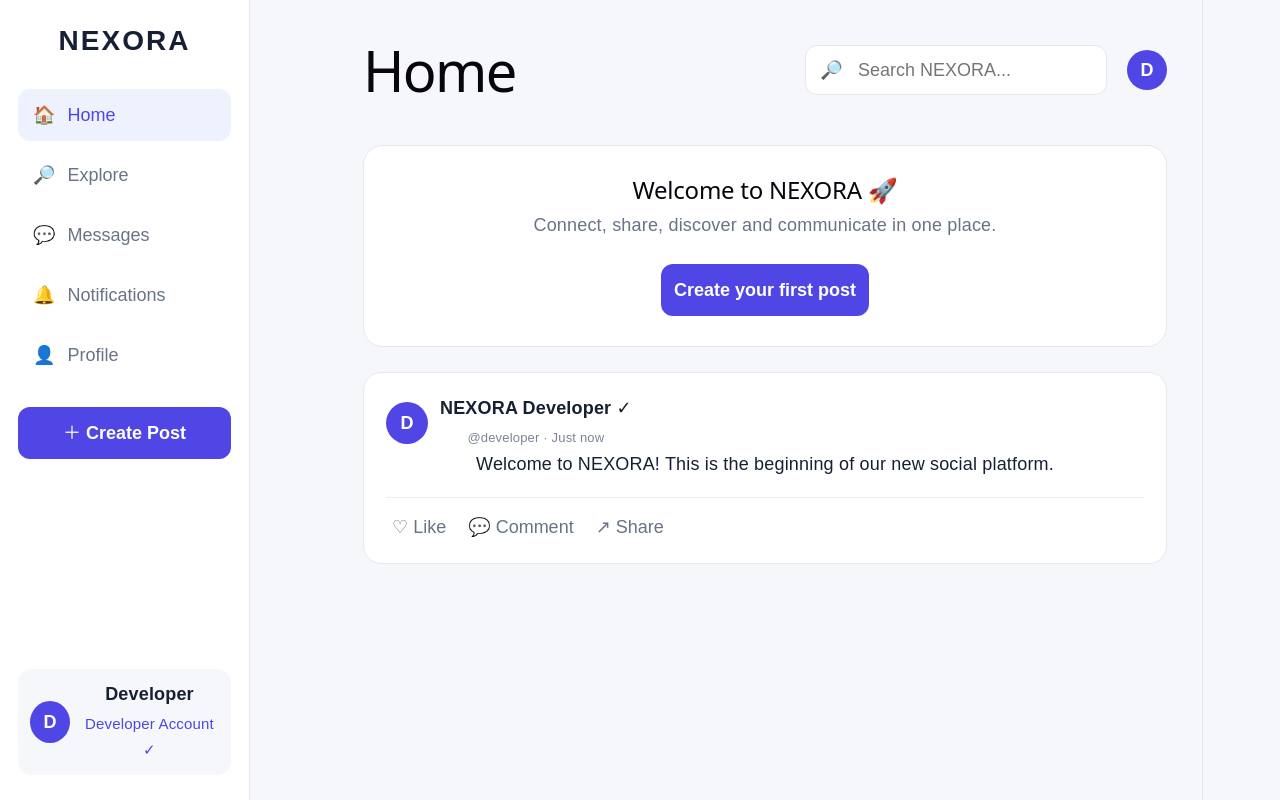
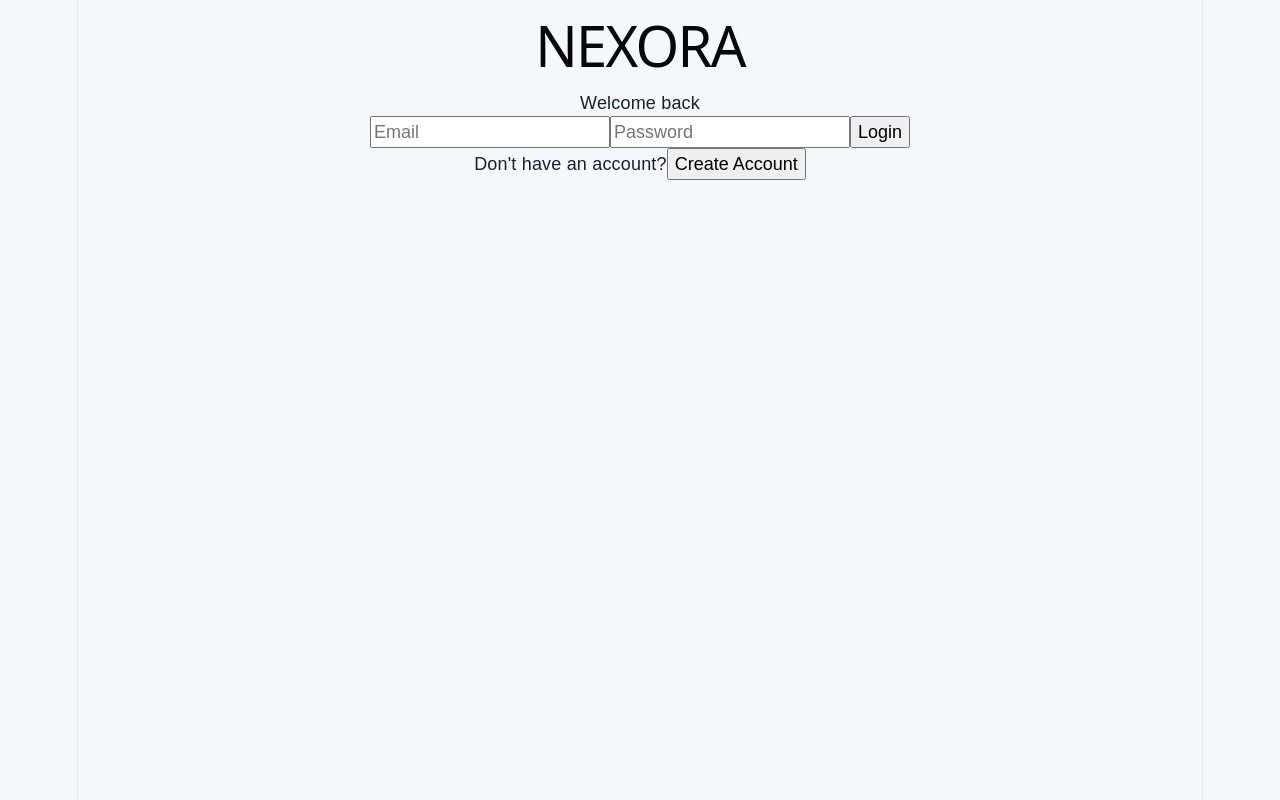
Before and after one commit to twfeekehab77-hash/NEXORA, a React (Vite) app: page / in a window 1280 px wide. Built offline with nearby package versions, Linux system fonts and the light colour scheme.

Commit message:
Add NEXORA login screen

```diff
--- a/src/App.jsx
+++ b/src/App.jsx
@@ -1,7 +1,9 @@
 import { useState } from "react";
+import Login from "./Login";
 import "./App.css";
 
 function App() {
+  const [loggedIn, setLoggedIn] = useState(false);
   const [active, setActive] = useState("Home");
 
   const menu = [
@@ -11,6 +13,10 @@ function App() {
     { name: "Notifications", icon: "🔔" },
     { name: "Profile", icon: "👤" },
   ];
+
+  if (!loggedIn) {
+    return <Login onLogin={() => setLoggedIn(true)} />;
+  }
 
   return (
     <div className="nexora">
@@ -44,9 +50,12 @@ function App() {
       <main className="content">
         <header className="topbar">
           <h1>{active}</h1>
+
           <div className="search">
-            🔎 <input placeholder="Search NEXORA..." />
+            🔎
+            <input placeholder="Search NEXORA..." />
           </div>
+
           <div className="profile-mini">D</div>
         </header>
 
@@ -55,13 +64,17 @@ function App() {
           <p>
             Connect, share, discover and communicate in one place.
           </p>
-          <button className="primary-btn">Create your first post</button>
+
+          <button className="primary-btn">
+            Create your first post
+          </button>
         </section>
 
         <section className="feed">
           <article className="post">
             <div className="post-header">
               <div className="avatar">D</div>
+
               <div>
                 <strong>NEXORA Developer ✓</strong>
                 <span>@developer · Just now</span>
--- /dev/null
+++ b/src/Login.jsx
@@ -0,0 +1,50 @@
+import { useState } from "react";
+
+function Login({ onLogin }) {
+  const [isRegister, setIsRegister] = useState(false);
+
+  return (
+    <div className="login-page">
+      <div className="login-box">
+        <h1>NEXORA</h1>
+        <p>{isRegister ? "Create your account" : "Welcome back"}</p>
+
+        {isRegister && (
+          <input
+            type="text"
+            placeholder="Full name"
+          />
+        )}
+
+        <input
+          type="email"
+          placeholder="Email"
+        />
+
+        <input
+          type="password"
+          placeholder="Password"
+        />
+
+        <button onClick={onLogin}>
+          {isRegister ? "Create Account" : "Login"}
+        </button>
+
+        <div className="login-switch">
+          {isRegister
+            ? "Already have an account?"
+            : "Don't have an account?"}
+
+          <button
+            className="switch-btn"
+            onClick={() => setIsRegister(!isRegister)}
+          >
+            {isRegister ? "Login" : "Create Account"}
+          </button>
+        </div>
+      </div>
+    </div>
+  );
+}
+
+export default Login;
```
